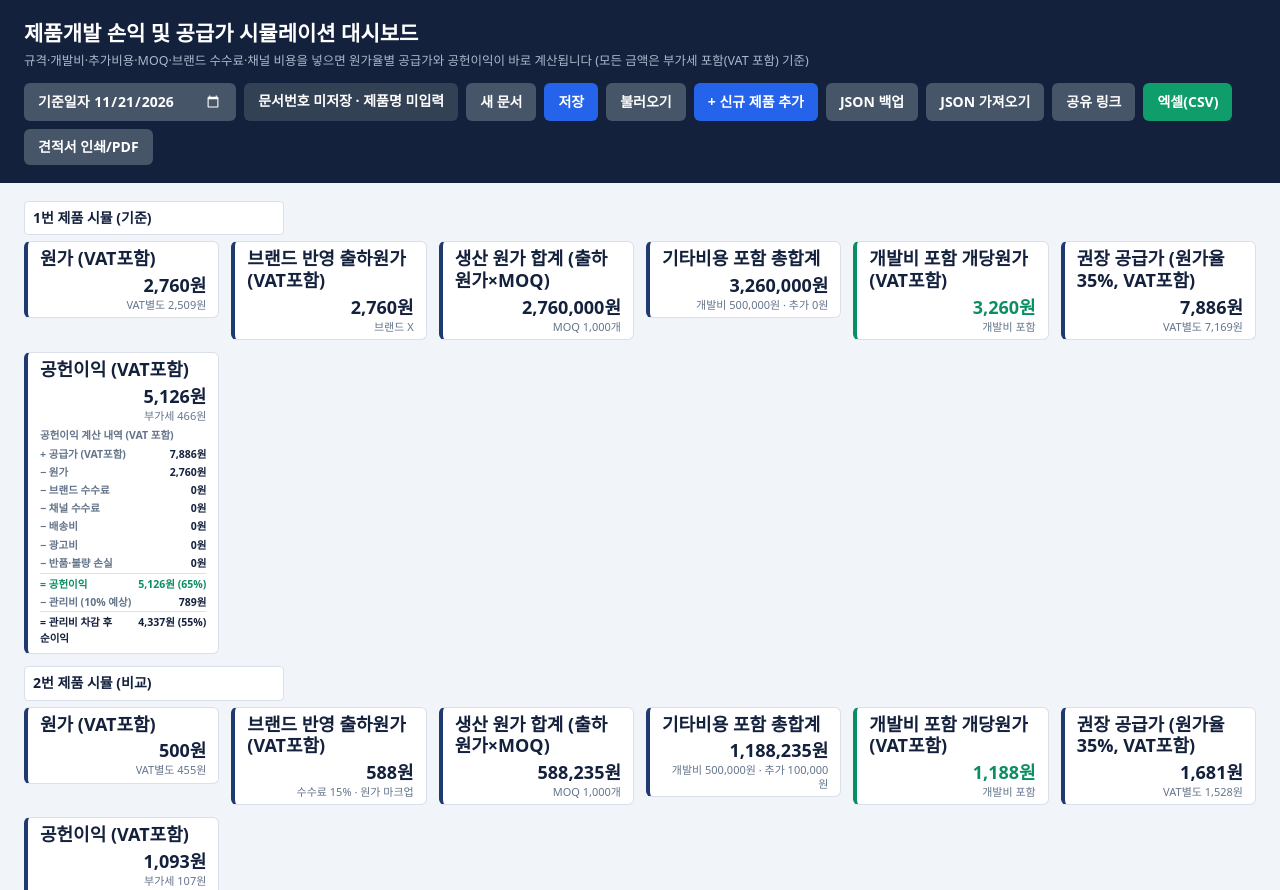
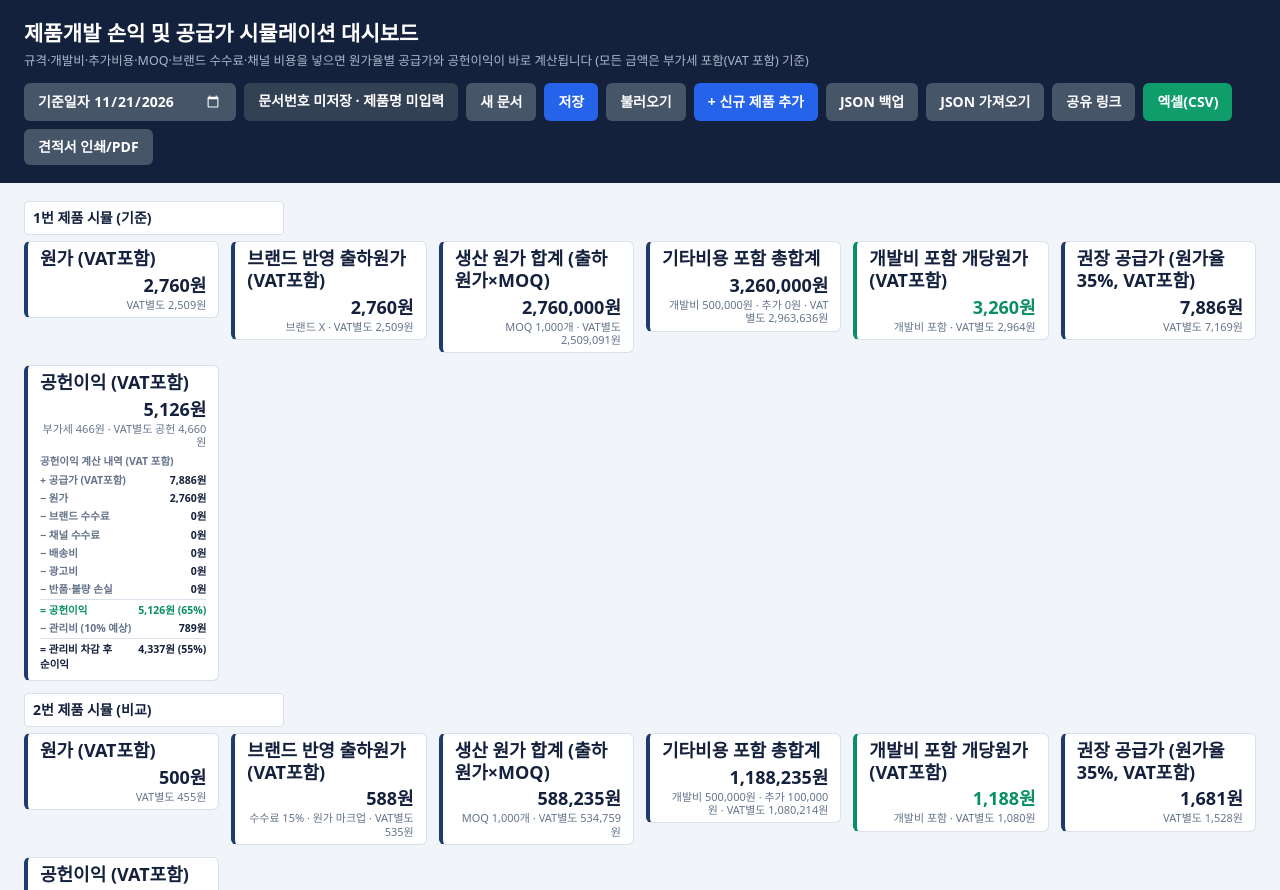
Before and after one commit to kensy016-hub/-, a plain HTML site: page index.html in a window 1280 px wide. Shown: the top 890 px of the page. Drawn offline with Linux system fonts and the light colour scheme.

Commit message:
요약 카드 2~7번·표 주요 금액 칸에 부가세 별도(VAT별도) 소자 표기 추가

```diff
--- a/index.html
+++ b/index.html
@@ -418,7 +418,8 @@ function upd(){
     S('sp'+i,p.cy+' / '+p.q+p.u+mo(p));
     S('hf'+i,hf(p));
     S('vat'+i,W(C.vatEx(p)));
-    S('ship'+i,t.ship==null?'계산 불가':W(t.ship));
+    var shipEl=document.getElementById('ship'+i);
+    if(shipEl)shipEl.innerHTML=t.ship==null?'계산 불가':W(t.ship)+'<small class="alt">VAT별도 '+W(t.ship/1.1)+'</small>';
     S('base'+i,bi.ok?'계산 기준 '+W(bi.base):bi.reason);
     S('bsTip'+i,p.bs==='margin'?'수수료를 판매가에서 차감':'수수료를 원가에 반영');
     S('rt'+i,'반품 손실 '+(e.ok?W(e.retLoss):'-'));
@@ -429,9 +430,9 @@ function upd(){
       if(a)a.innerHTML=c[0];if(b)b.innerHTML=c[1];
     });
     var d=Number(p.dr);
-    if(d>0&&d<100){var rr=C.economics(p,mode,d,rnd);if(rr.ok){var dEl=document.getElementById('dr'+i);if(dEl)dEl.innerHTML=W(rr.price)+'<small class="alt">수익 '+W(rr.profit)+'</small>'+brkLine(rr);}else S('dr'+i,'—');}else S('dr'+i,'-');
+    if(d>0&&d<100){var rr=C.economics(p,mode,d,rnd);if(rr.ok){var dEl=document.getElementById('dr'+i);if(dEl)dEl.innerHTML=W(rr.price)+'<small class="alt">VAT별도 '+W(rr.vatEx)+' · 수익 '+W(rr.profit)+'</small>'+brkLine(rr);}else S('dr'+i,'—');}else S('dr'+i,'-');
     var tot=document.getElementById('tot'+i);
-    if(tot)tot.innerHTML=t.totalMarkup==null?'<span class="warn">계산 불가</span>':W(t.totalMarkup)+' <span class="hl">(개당 '+W(t.unitMarkup)+')</span>';
+    if(tot)tot.innerHTML=t.totalMarkup==null?'<span class="warn">계산 불가</span>':W(t.totalMarkup)+' <span class="hl">(개당 '+W(t.unitMarkup)+')</span><small class="alt">VAT별도 '+W(t.totalMarkup/1.1)+' (개당 '+W(t.unitMarkup/1.1)+')</small>';
     var bq=C.bep(p,e.ok?e.ci:0),bqEl=document.getElementById('bepq'+i),bnEl=document.getElementById('bepn'+i);
     if(mode==='unit'){if(bqEl)bqEl.textContent='개발비 포함';if(bnEl)bnEl.textContent='초도 1회 생산 기준';}
     else if(!e.ok){if(bqEl)bqEl.textContent='-';if(bnEl)bnEl.textContent='원가·판매가 확인 필요';}
@@ -439,16 +440,17 @@ function upd(){
     else{if(bqEl)bqEl.innerHTML='<span class="warn">회수 불가</span>';if(bnEl)bnEl.textContent='공헌이익 0 이하';}
     var cs=document.getElementById('cs'+i);
     if(cs){
+      var vxTag=function(v){return (v==null||!isFinite(Number(v)))?'':' · VAT별도 '+W(Number(v)/1.1);};
       var cards=[
         ['원가 (VAT포함)',W(C.cost(p)),'VAT별도 '+W(C.vatEx(p))],
-        ['브랜드 반영 출하원가 (VAT포함)',t.ship==null?'-':W(t.ship),p.b?('수수료 '+one(p.f)+'% · '+(p.bs==='margin'?'판매가 기준':'원가 마크업')):'브랜드 X'],
-        ['생산 원가 합계 (출하원가×MOQ)',t.ship==null?'-':W(t.ship*t.m),'MOQ '+nf(p.m)+'개'],
-        ['기타비용 포함 총합계',t.totalMarkup==null?'-':W(t.totalMarkup),'개발비 '+W(p.d)+' · 추가 '+W(p.e)],
-        ['개발비 포함 개당원가 (VAT포함)',t.unitMarkup==null?'-':W(t.unitMarkup),'g'],
+        ['브랜드 반영 출하원가 (VAT포함)',t.ship==null?'-':W(t.ship),(p.b?('수수료 '+one(p.f)+'% · '+(p.bs==='margin'?'판매가 기준':'원가 마크업')):'브랜드 X')+vxTag(t.ship)],
+        ['생산 원가 합계 (출하원가×MOQ)',t.ship==null?'-':W(t.ship*t.m),'MOQ '+nf(p.m)+'개'+vxTag(t.ship==null?null:t.ship*t.m)],
+        ['기타비용 포함 총합계',t.totalMarkup==null?'-':W(t.totalMarkup),'개발비 '+W(p.d)+' · 추가 '+W(p.e)+vxTag(t.totalMarkup)],
+        ['개발비 포함 개당원가 (VAT포함)',t.unitMarkup==null?'-':W(t.unitMarkup),'개발비 포함'+vxTag(t.unitMarkup),null,true],
         ['권장 공급가 (원가율 '+baseRate+'%, VAT포함)',e.ok?W(e.price):'-','VAT별도 '+W(e.ok?e.vatEx:0)],
-        ['공헌이익 (VAT포함)',e.ok?W(e.ci):'-',e.ok?'부가세 '+W(e.vatPay):'-',e.ok?ciTable(e):'']
+        ['공헌이익 (VAT포함)',e.ok?W(e.ci):'-',e.ok?'부가세 '+W(e.vatPay)+' · VAT별도 공헌 '+W(e.ci/1.1):'-',e.ok?ciTable(e):'']
       ];
-      cs.innerHTML=cards.map(function(x){return '<div class="card '+(x[2]==='g'?'g':'')+(x[3]?' ci':'')+'"><span>'+x[0]+'</span><b>'+x[1]+'</b>'+(x[2]&&x[2]!=='g'?'<em>'+x[2]+'</em>':(x[2]==='g'?'<em>개발비 포함</em>':''))+(x[3]||'')+'</div>';}).join('');
+      cs.innerHTML=cards.map(function(x){return '<div class="card '+(x[4]?'g':'')+(x[3]?' ci':'')+'"><span>'+x[0]+'</span><b>'+x[1]+'</b>'+(x[2]?'<em>'+x[2]+'</em>':'')+(x[3]||'')+'</div>';}).join('');
     }
   });
   if(cur>=P.length)cur=0;
```
